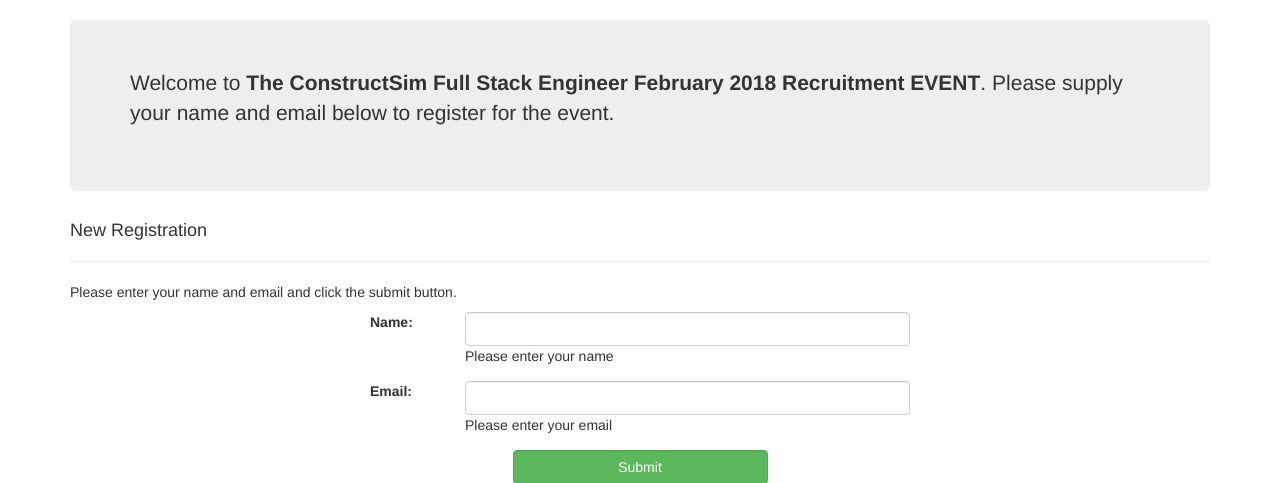
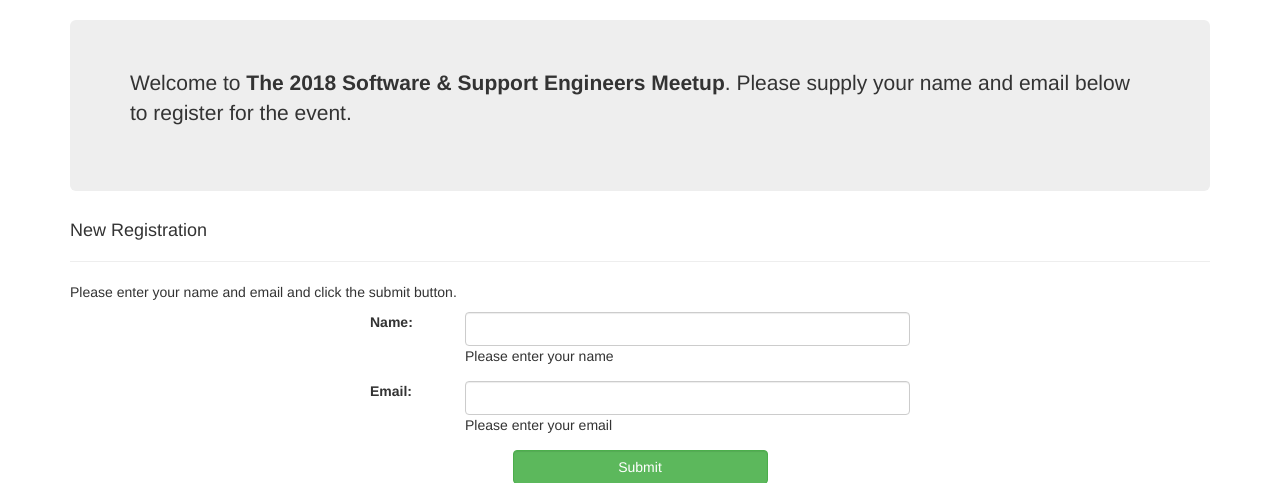
Before and after one commit to bayodesegun/event_project, a Django app: page / in a window 1280 px wide. Shown: the part 52-535 px from the top of the page. Run offline with Django 3.2, Linux system fonts and the light colour scheme; data that the repository does not hold is empty; some libraries are stand-ins or nearby versions.

Commit message:
Update event name

```diff
--- a/event_sub/templates/event_sub/event_sub_form.html
+++ b/event_sub/templates/event_sub/event_sub_form.html
@@ -3,7 +3,7 @@
 {% block content %}
 <div class="container">
 	<div id="welcome" class="jumbotron">
-		<p>Welcome to <strong>The ConstructSim Full Stack Engineer February 2018 Recruitment EVENT</strong>. Please supply your name and email below to register for the event.</p>
+		<p>Welcome to <strong>The 2018 Software & Support Engineers Meetup</strong>. Please supply your name and email below to register for the event.</p>
 	</div>
 
 	<div id="new-reg">
```
